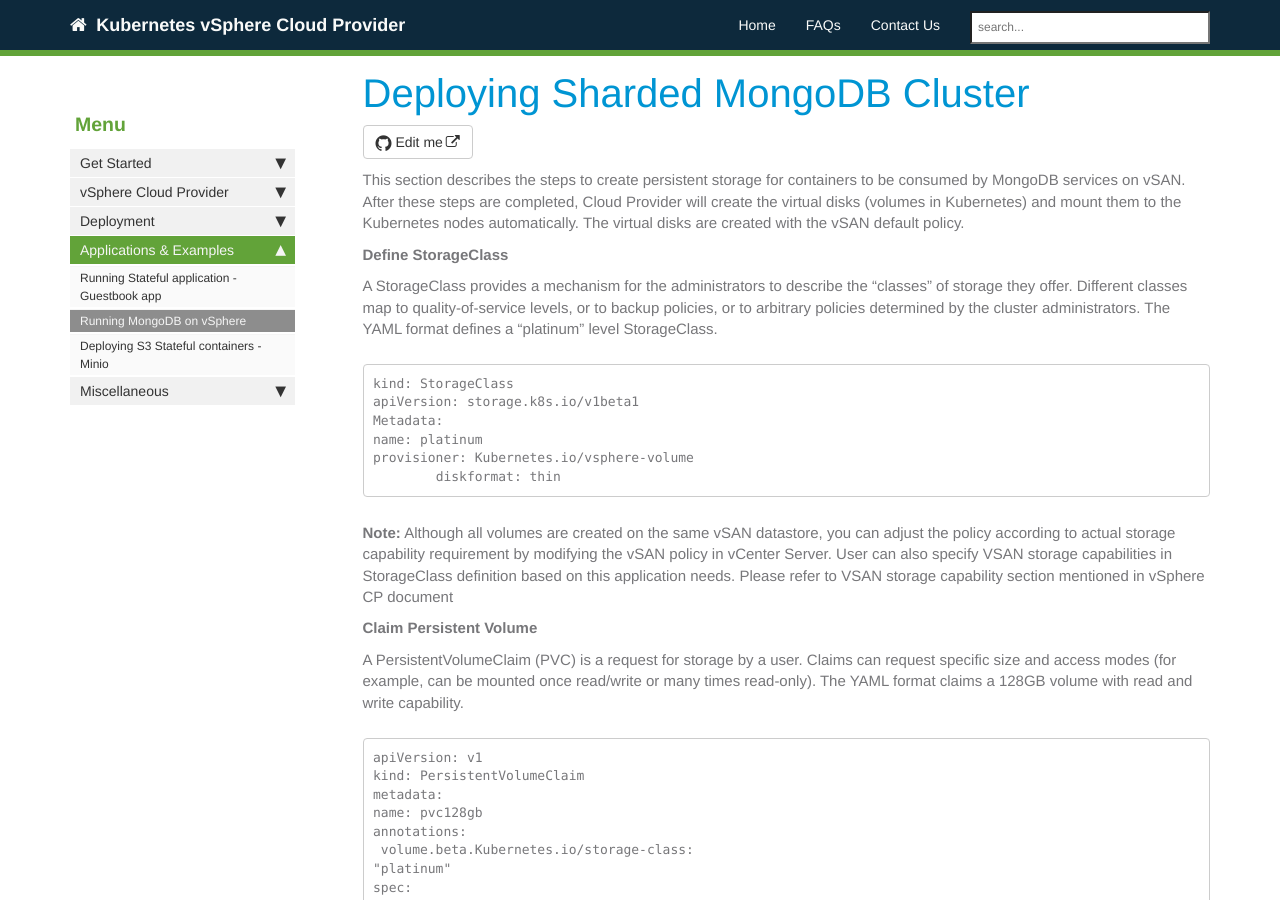
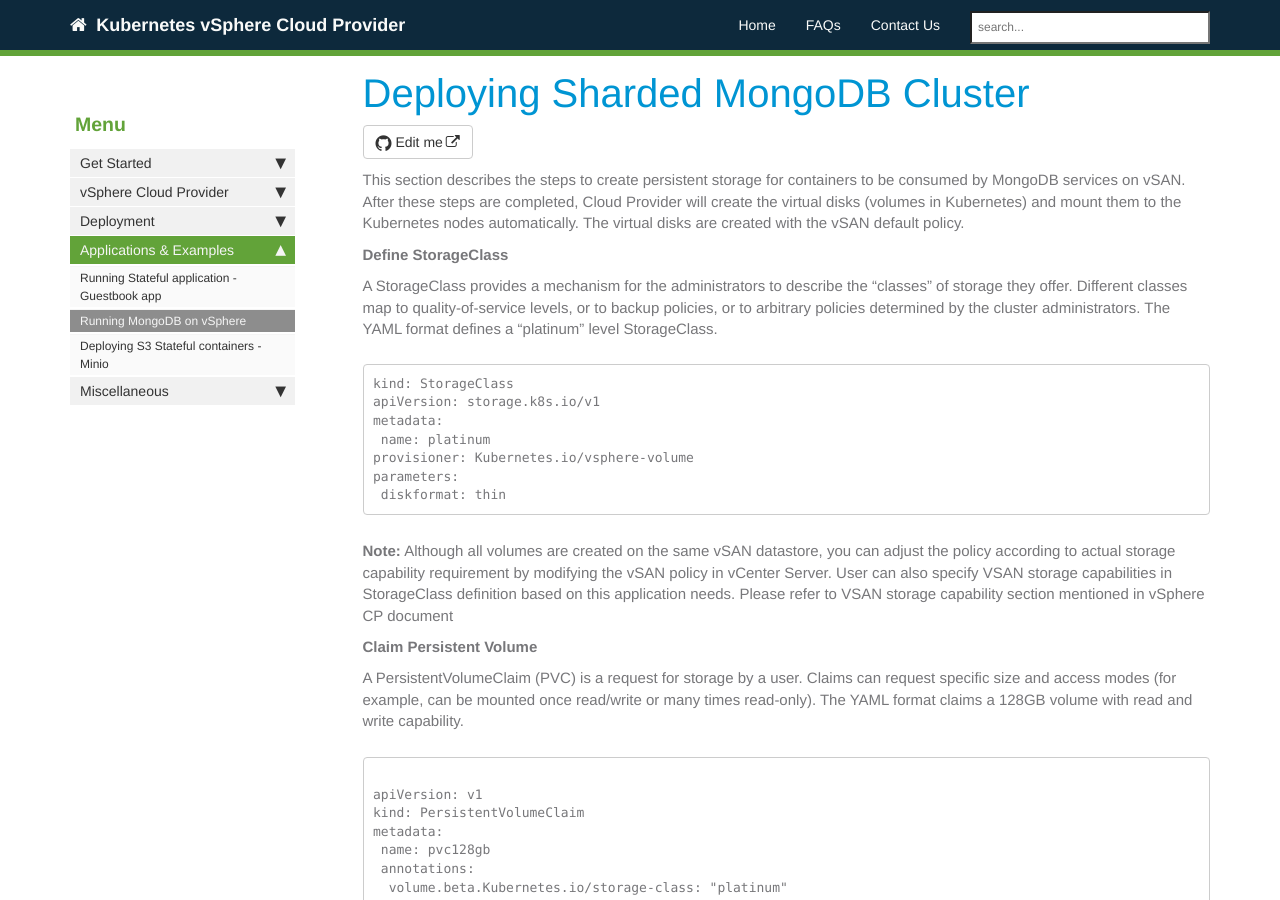
Before and after one commit to vmware-archive/vsphere-storage-for-kubernetes, a Jekyll site: the page built from documentation/mongodb.md, in a window 1280 px wide and 900 px high. Built offline with Jekyll 4.4.1, drawn with Linux system fonts in a browser that asks for light colours; nearby versions of some CDN libraries; our own code applies the rules of GitHub Pages for plain Markdown files; comment, search, counter and statistics services are not loaded.

Commit message:
Correcting sample examples for sc and pvc
Adding missing parameter and correcting indentation.
Tested the examples manually.

````diff
--- a/documentation/mongodb.md
+++ b/documentation/mongodb.md
@@ -11,11 +11,12 @@
 
 ```
 kind: StorageClass
-apiVersion: storage.k8s.io/v1beta1
-Metadata:
-name: platinum
+apiVersion: storage.k8s.io/v1
+metadata:
+ name: platinum
 provisioner: Kubernetes.io/vsphere-volume
-	diskformat: thin
+parameters:
+ diskformat: thin
 ```
 
 **Note:** Although all volumes are created on the same vSAN datastore, you can adjust the policy according to actual storage capability requirement by modifying the vSAN policy in vCenter Server. User can also specify VSAN storage capabilities in StorageClass definition based on this application needs. Please refer to VSAN storage capability section mentioned in vSphere CP document
@@ -26,19 +27,19 @@
 A PersistentVolumeClaim (PVC) is a request for storage by a user. Claims can request specific size and access modes (for example, can be mounted once read/write or many times read-only). The YAML format claims a 128GB volume with read and write capability.
 
 ```
+
 apiVersion: v1
 kind: PersistentVolumeClaim
 metadata:
-name: pvc128gb
-annotations:
- volume.beta.Kubernetes.io/storage-class:
-"platinum"
+ name: pvc128gb
+ annotations:
+  volume.beta.Kubernetes.io/storage-class: "platinum"
 spec:
-accessModes:
-- ReadWriteOnce
-resources:
-requests:
-storage: 128Gi
+ accessModes:
+  - ReadWriteOnce
+ resources:
+  requests:
+   storage: 128Gi
 ```
 
 
````
